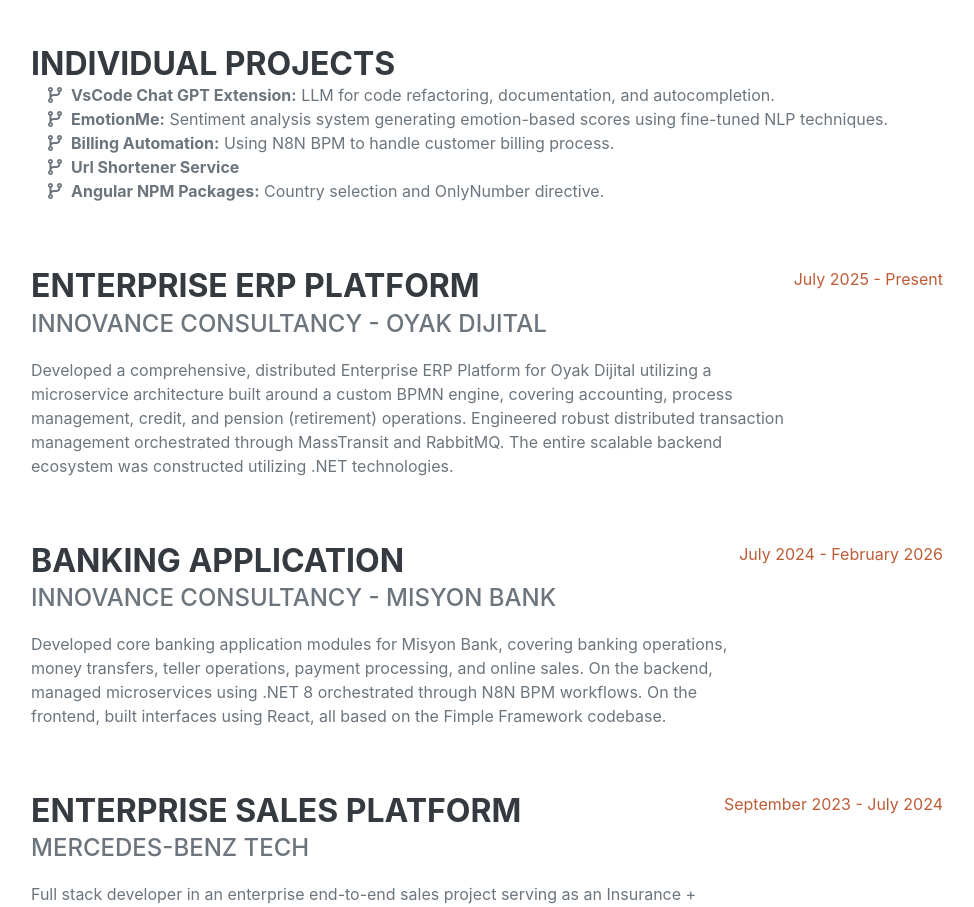
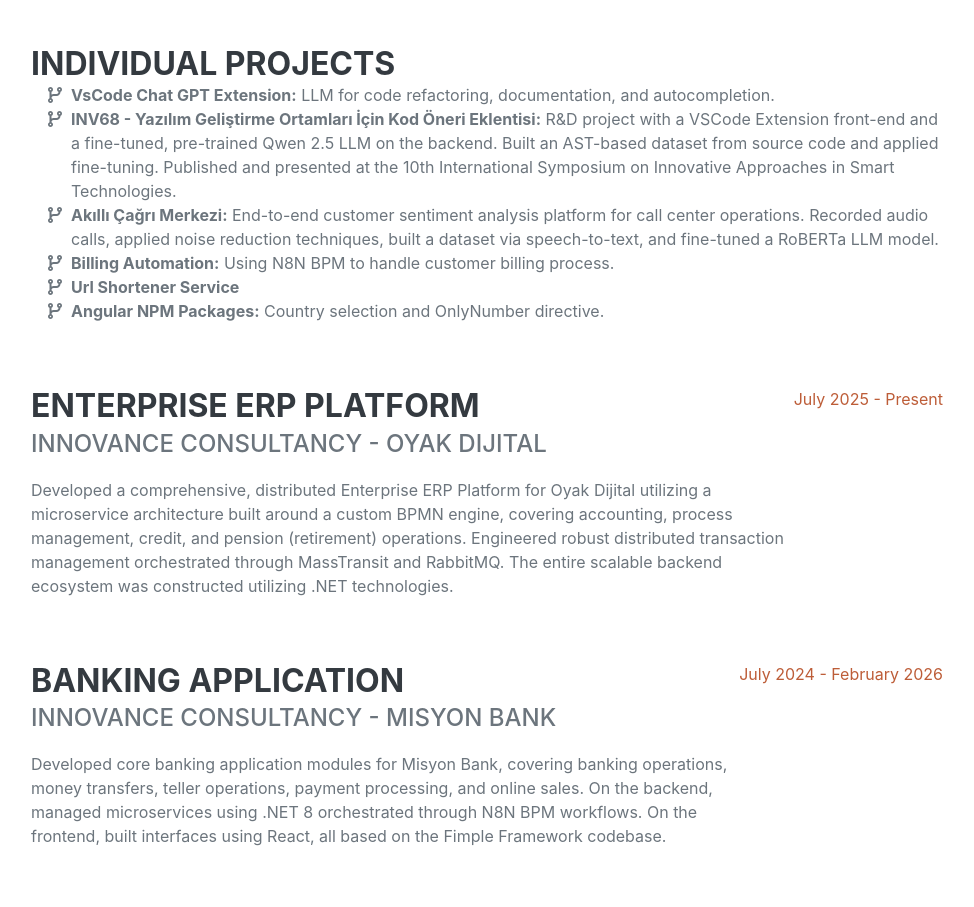
Before and after one commit to ismailkasan/digital-cv, a plain HTML site: page index.html in a window 1280 px wide. Shown: the part 5100-6007 px from the top of the page, without its empty margins (289-1263 px from the left). Drawn offline with nearby package versions, Linux system fonts and the light colour scheme; a web font is replaced by a local one.

Commit message:
Add INV68 code-suggestion extension project and rename EmotionMe to Akilli Cagri Merkezi

```diff
--- a/index.html
+++ b/index.html
@@ -270,9 +270,15 @@
                             <li><span class="fa-li"><i class="fas fa-code-branch"></i></span><strong>VsCode Chat GPT
                                     Extension:</strong> LLM for code refactoring, documentation, and autocompletion.
                             </li>
-                            <li><span class="fa-li"><i class="fas fa-code-branch"></i></span><strong>EmotionMe:</strong>
-                                Sentiment analysis system generating emotion-based scores using fine-tuned NLP
-                                techniques.</li>
+                            <li><span class="fa-li"><i class="fas fa-code-branch"></i></span><strong>INV68 - Yazılım
+                                    Geliştirme Ortamları İçin Kod Öneri Eklentisi:</strong> R&D project with a VSCode
+                                Extension front-end and a fine-tuned, pre-trained Qwen 2.5 LLM on the backend. Built an
+                                AST-based dataset from source code and applied fine-tuning. Published and presented at
+                                the 10th International Symposium on Innovative Approaches in Smart Technologies.</li>
+                            <li><span class="fa-li"><i class="fas fa-code-branch"></i></span><strong>Akıllı Çağrı
+                                    Merkezi:</strong> End-to-end customer sentiment analysis platform for call center
+                                operations. Recorded audio calls, applied noise reduction techniques, built a dataset
+                                via speech-to-text, and fine-tuned a RoBERTa LLM model.</li>
                             <li><span class="fa-li"><i class="fas fa-code-branch"></i></span><strong>Billing
                                     Automation:</strong> Using N8N BPM to handle customer billing process.</li>
                             <li><span class="fa-li"><i class="fas fa-code-branch"></i></span><strong>Url Shortener
```
